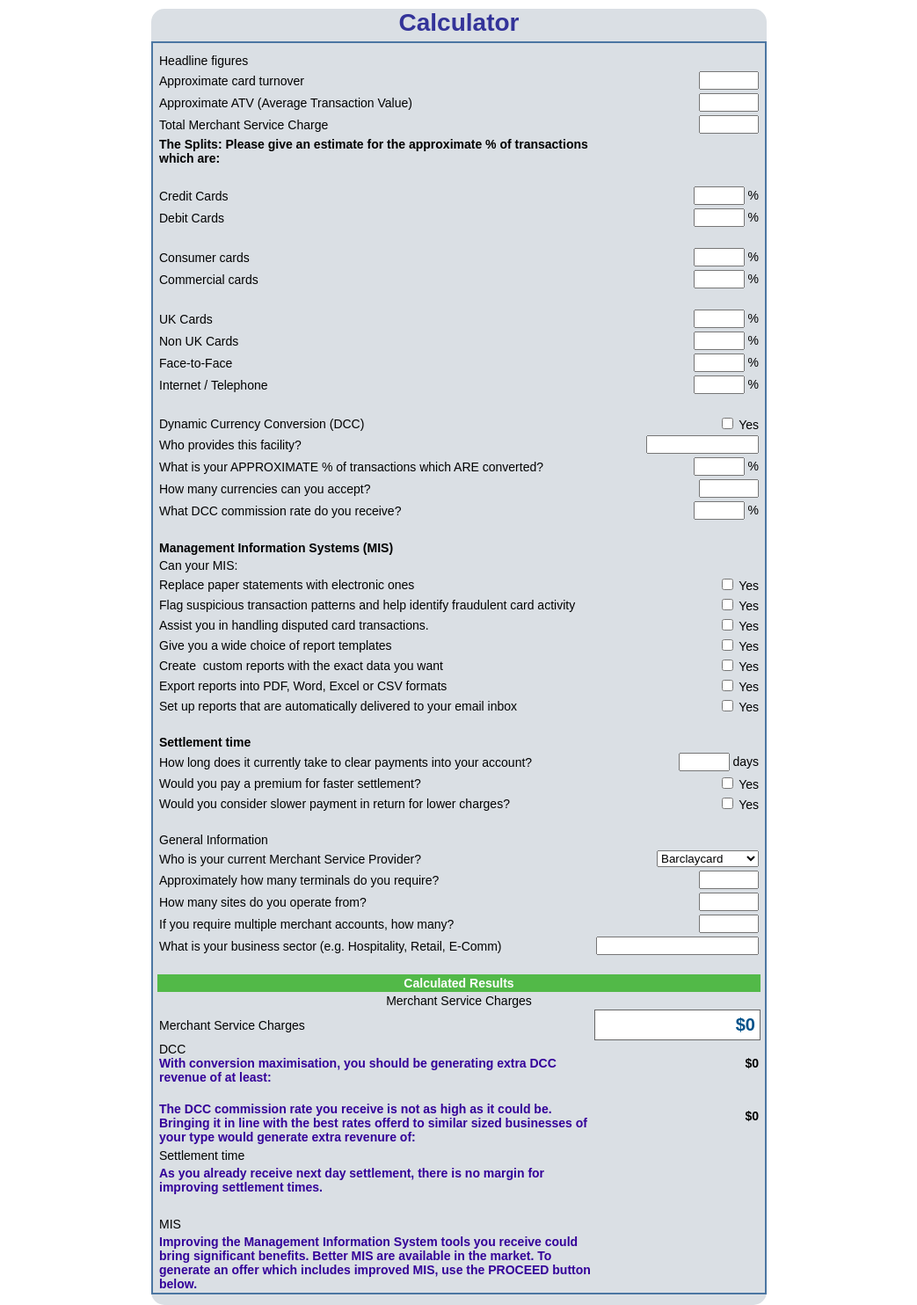
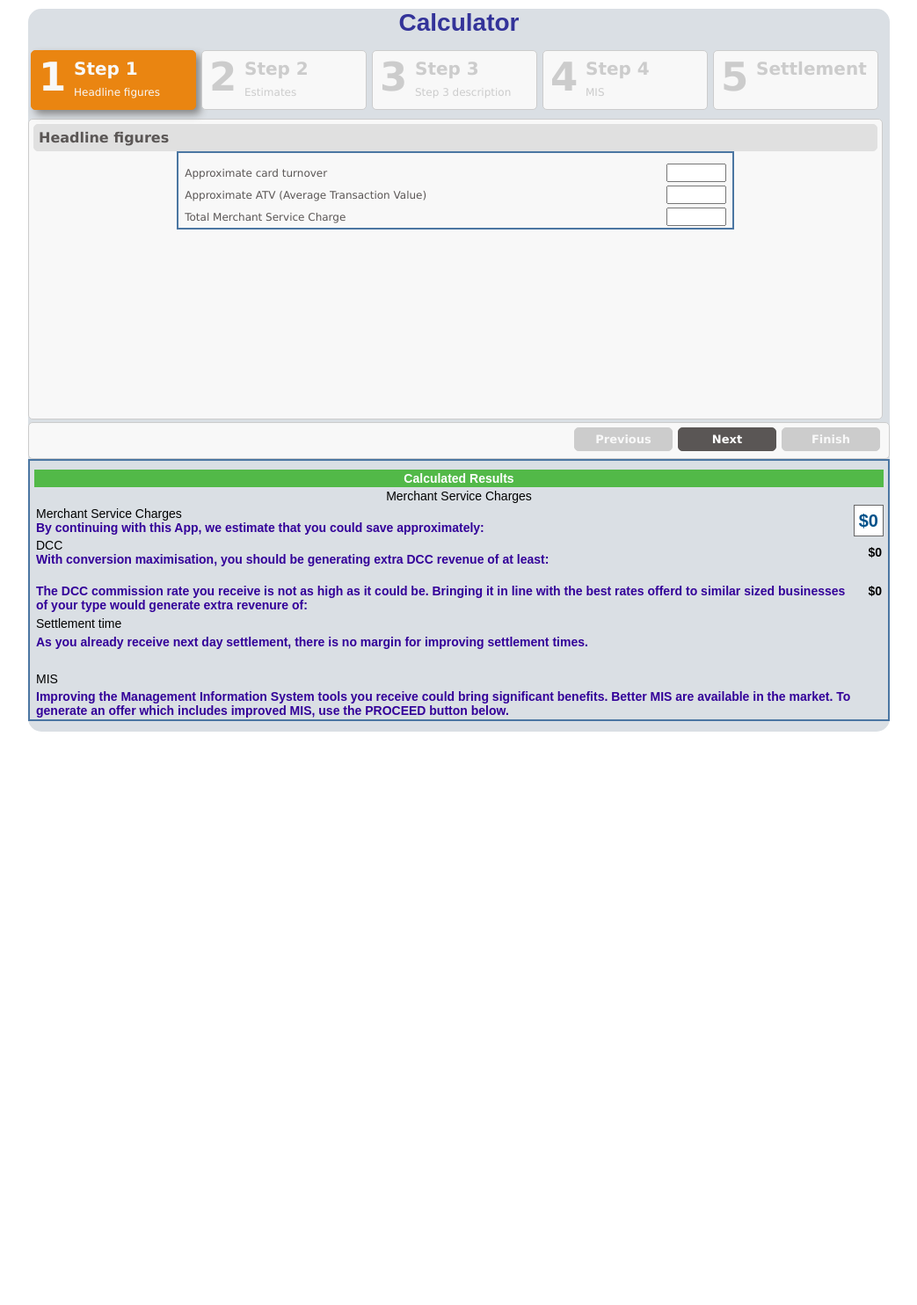
Before and after one commit to fedmich/fed-apps, a PHP site: page /calculators/calculator-richard-h/index.htm in a window 1280 px wide. Shown: the whole page at 88% size, without its empty margins (118-1161 px from the left). After the commit the page ends 832 px from the top, so only its background shows below. Run offline with PHP 8.4, Linux system fonts and the light colour scheme; some libraries are stand-ins or nearby versions.

Commit message:
Navigation - Wizard mode

```diff
--- a/calculators/calculator-richard-h/calc.css
+++ b/calculators/calculator-richard-h/calc.css
@@ -35,7 +35,7 @@ input.name{
 
 .calc_page{
 	background-color : #DADFE4;
-	width:700px;
+	width:980px;
 	margin: 10px auto auto auto;
 	padding-bottom:2px;
 
--- a/calculators/calculator-richard-h/calc.js
+++ b/calculators/calculator-richard-h/calc.js
@@ -7,6 +7,10 @@ $(function() {
 	});
 
 	calculate();
+
+	$(document).ready(function() {
+		$('#wizard').smartWizard();
+	});
 });
 
 function calculate(){
--- a/calculators/calculator-richard-h/index.htm
+++ b/calculators/calculator-richard-h/index.htm
@@ -8,18 +8,59 @@
 	<script type="text/javascript" src="/js/jquery-1.7.1.min.js"></script>
 	-->
 	<script type="text/javascript" src="//ajax.googleapis.com/ajax/libs/jquery/1.7.1/jquery.min.js"></script>
-	<script type="text/javascript" src="calc.js?v=2"></script>
-	<link href="calc.css?v=2" rel="stylesheet" type="text/css" media="all" />
+	<script type="text/javascript" src="static/js/lib/jquery.smartWizard-2.0.min.js"></script>
+	<script type="text/javascript" src="calc.js?v=3"></script>
+
+	<link href="static/css/smart_wizard.css" rel="stylesheet" type="text/css" media="all" />
+	<link href="calc.css?v=3" rel="stylesheet" type="text/css" media="all" />
   </head>
 <body>
 	<div class="calc_page">
 	<h1 class="app_name">Calculator</h1>
-	<table border="0" align="center" cellpadding="2" cellspacing="0" class="box">
-          <tr>
-            <td>Headline figures</td>
-            <td align="right">&nbsp;</td>
-          </tr>
-          <tr>
+
+	<div id="wizard" class="swMain">
+
+	<ul>
+    <li><a href="#step-1">
+          <label class="stepNumber">1</label>
+          <span class="stepDesc">
+             Step 1<br />
+             <small>Headline figures</small>
+          </span>
+      </a></li>
+    <li><a href="#step-2">
+          <label class="stepNumber">2</label>
+          <span class="stepDesc">
+             Step 2<br />
+             <small>Estimates</small>
+          </span>
+      </a></li>
+    <li><a href="#step-3">
+          <label class="stepNumber">3</label>
+          <span class="stepDesc">
+             Step 3<br />
+             <small>Step 3 description</small>
+          </span>
+       </a></li>
+    <li><a href="#step-4">
+          <label class="stepNumber">4</label>
+          <span class="stepDesc">
+             Step 4<br />
+             <small>MIS</small>
+          </span>
+      </a></li>
+  	<li><a href="#step-5">
+          <label class="stepNumber">5</label>
+          <span class="stepDesc">
+             Settlement
+          </span>
+      </a></li>
+  	</ul>
+
+	<div id="step-1">
+      <h2 class="StepTitle">Headline figures</h2>
+	   <table border="0" align="center" cellpadding="2" cellspacing="0" class="box">
+       <tr>
             <td width="544">Approximate card turnover</td>
             <td align="right"><input type="number" id="turnover" name="turnover" value="" class="input num" /></td>
           </tr>
@@ -31,14 +72,12 @@
             <td>Total    Merchant Service Charge </td>
             <td align="right"><input type="number" id="merch_charge" name="merch_charge" value="" class="money" /></td>
           </tr>
-          <tr>
-            <td><strong>The Splits: Please give an estimate for the approximate % of transactions which are:</strong></td>
-            <td align="right">&nbsp;</td>
-          </tr>
-          <tr>
-            <td>&nbsp;</td>
-            <td align="right">&nbsp;</td>
-          </tr>
+	   </table>
+
+  </div>
+  <div id="step-2">
+      <h2 class="StepTitle">The Splits: Please give an estimate for the approximate % of transactions which are:</h2>
+       <table border="0" align="center" cellpadding="2" cellspacing="0" class="box">
           <tr>
             <td width="544">Credit Cards</td>
             <td align="right"><input type="number" id="credit_cards" name="credit_cards" value="" class="percent input" />
@@ -87,11 +126,12 @@
             <td align="right"><input type="number" id="internet" name="internet" value="" class="percent input" />
 %</td>
           </tr>
-          <tr>
-            <td>&nbsp;</td>
-            <td align="right">&nbsp;</td>
-          </tr>
-          <tr>
+	   </table>
+  </div>
+  <div id="step-3">
+      <h2 class="StepTitle">Step 3 Title</h2>
+       <table border="0" align="center" cellpadding="2" cellspacing="0" class="box">
+       <tr>
             <td>Dynamic Currency Conversion (DCC)</td>
 			<td align="right">
 			<label class="hand"><input name="boolDCC" type="checkbox" id="boolDCC" value="" class="input_check" /> Yes</label>			</td>
@@ -114,14 +154,11 @@
             <td align="right"><input type="number" id="percent_comm" name="percent_comm" value="" class="percent" />
               %</td>
           </tr>
-          <tr>
-            <td>&nbsp;</td>
-            <td align="right">&nbsp;</td>
-          </tr>
-          <tr>
-            <td><strong>Management Information Systems (MIS)</strong></td>
-            <td align="right">&nbsp;</td>
-          </tr>
+	   </table>
+  </div>
+  <div id="step-4">
+      <h2 class="StepTitle">Management Information Systems (MIS)</h2>
+       <table border="0" align="center" cellpadding="2" cellspacing="0" class="box">
           <tr>
             <td align="left">Can your MIS:</td>
             <td align="right">&nbsp;</td>
@@ -166,10 +203,11 @@ Yes</label></td>
             <td>&nbsp;</td>
             <td align="right">&nbsp;</td>
           </tr>
-          <tr>
-            <td><strong>Settlement time</strong></td>
-            <td align="right">&nbsp;</td>
-          </tr>
+	   </table>
+  </div>
+  <div id="step-5">
+      <h2 class="StepTitle">Settlement time</h2>
+       <table border="0" align="center" cellpadding="2" cellspacing="0" class="box">
           <tr>
             <td>How long does it    currently take to clear payments into your account?</td>
             <td align="right"><input type="number" id="clear_pay" name="clear_pay" value="" class="input days" />
@@ -226,6 +264,12 @@ Yes</label></td>
             <td>&nbsp;</td>
             <td align="right">&nbsp;</td>
           </tr>
+	   </table>
+  </div>
+	</div>
+
+	<table border="0" align="center" cellpadding="2" cellspacing="0" class="box">
+
           <tr>
             <th colspan="2">Calculated Results			</th>
           </tr>
@@ -233,7 +277,10 @@ Yes</label></td>
             <td colspan="2" align="center">Merchant Service Charges</td>
           </tr>
           <tr height="17">
-            <td height="17"><span class="lang lang_en">Merchant Service Charges</span></td>
+            <td height="17"><span class="lang lang_en">Merchant Service Charges</span>
+			<br />
+			<span class="hint" id="msg1">...</span>
+			</td>
 			<td align="right" class="result_box"><strong id="merch_charge_result">$52.00 </strong></td>
           </tr>
           <tr height="17">
```
